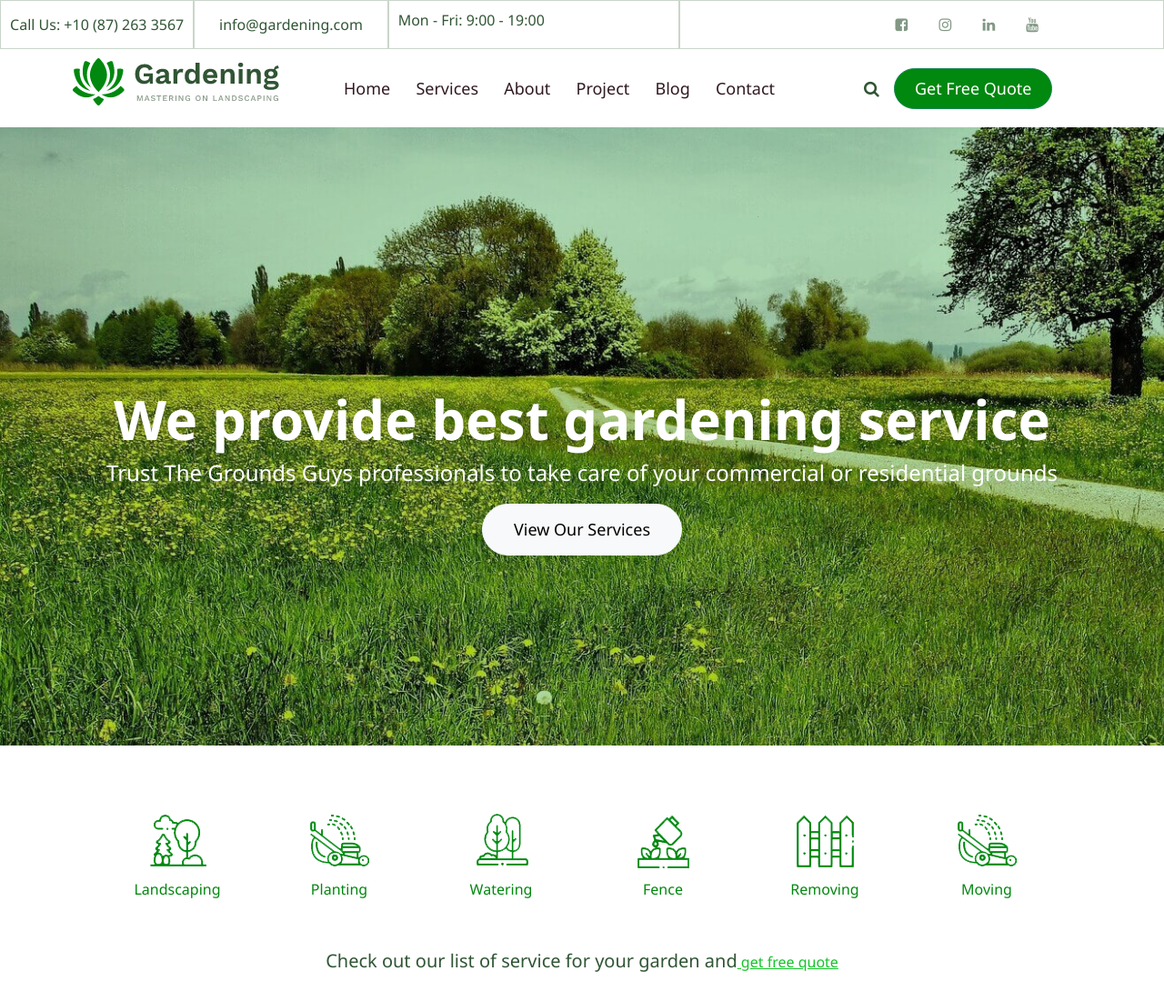
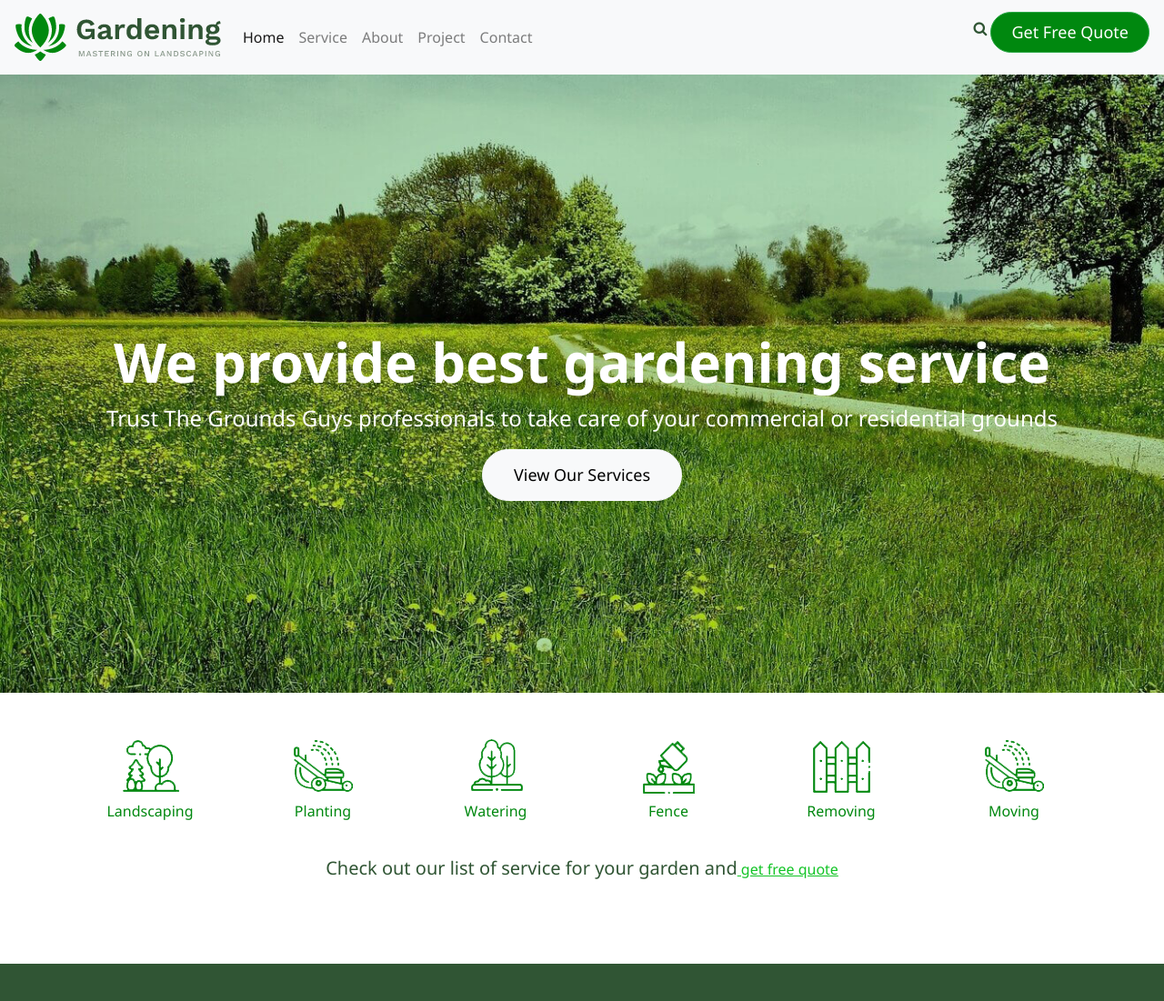
Before and after one commit to RixetBD/garden, a plain HTML site: page index.html in a window 1280 px wide. Shown: the top 1101 px of the page at 91% size. Drawn offline with nearby package versions, Linux system fonts and the light colour scheme.

Commit message:
Add files via upload

```diff
--- a/index.html
+++ b/index.html
@@ -9,23 +9,23 @@
     <link rel="shortcut icon" href="img/favicon.png" type="image/x-icon">
 
     <link rel="stylesheet" href="https://cdnjs.cloudflare.com/ajax/libs/font-awesome/4.7.0/css/font-awesome.min.css">
-    <link rel="stylesheet" href="css/rixet-style.css">
-    <link rel="stylesheet" href="css/style.css">
+    <link rel="stylesheet" href="https://stackpath.bootstrapcdn.com/bootstrap/4.5.2/css/bootstrap.min.css">
+    <link rel="stylesheet" href="css/style.css" type="text/css">
 
 </head>
 
 <body>
 
     <!-- Start Of Top Menu -->
-    <div class="container-fluid">
+    <div class="container-fluid d-none d-md-block d-lg-none">
         <div class="row top-menu">
-            <div class="col-2 top-border-r"><a href="tel:+8801773800869" style="color: #305534;">Call Us: +10 (87) 263
+            <div class="col-3 top-border-r"><a href="tel:+8801773800869" style="color: #305534;">Call Us: +10 (87) 263
                     3567</a></div>
-            <div class="col-2 top-border-r"><a href="mailto:info@gardening.com"
+            <div class="col-3 top-border-r"><a href="mailto:info@gardening.com"
                     style="color: #305534;">info@gardening.com</a></div>
             <div class="col-3">Mon - Fri: 9:00 - 19:00</div>
-            <div class="col-5 top-icon">
-                <ul style="float: right;padding-right: 7rem;">
+            <div class="col-3 top-icon">
+                <ul style="float: right;">
                     <li>
                         <a href="https://www.facebook.com/rixet.rabiul/"><i class="fa fa-facebook-square"></i></a>
                     </li>
@@ -49,42 +49,36 @@
 
 
     <!-- Start Of Main Menu -->
-    <nav class="container menubar">
-        <div class="row">
-            <div class="col-3">
-                <img src="img/logo.png" alt="Gardening">
-            </div>
-            <div class="col-6">
-                <ul>
-                    <li>
-                        <a href="#index.html">Home</a>
+    <nav class="navbar navbar-expand-lg navbar-light bg-light">
+    <a class="navbar-brand" href="index.html"><img src="img/logo.png" alt="Gardening"></a>
+    <button class="navbar-toggler" type="button" data-toggle="collapse" data-target="#navbarSupportedContent" aria-controls="navbarSupportedContent" aria-expanded="false" aria-label="Toggle navigation">
+    <span class="navbar-toggler-icon"></span>
+    </button>
+
+    <div class="collapse navbar-collapse" id="navbarSupportedContent">
+    <ul class="navbar-nav mr-auto">
+    <li class="nav-item active">
+    <a class="nav-link" href="#">Home <span class="sr-only">(current)</span></a>
     </li>
-                    <li>
-                        <a href="#index.html">Services</a>
+    <li class="nav-item">
+    <a class="nav-link" href="#">Service</a>
     </li>
-                    <li>
-                        <a href="#index.html">About</a>
+    <li class="nav-item">
+    <a class="nav-link" href="#">About</a>
     </li>
-                    <li>
-                        <a href="#index.html">Project</a>
+    <li class="nav-item">
+    <a class="nav-link" href="#">Project</a>
     </li>
-                    <li>
-                        <a href="#index.html">Blog</a>
-                    </li>
-                    <li>
-                        <a href="#index.html">Contact</a>
+    <li class="nav-item">
+    <a class="nav-link" href="#">Contact</a>
     </li>
     </ul>
-            </div>
-            <div class="col-3">
     <ul>
     <li><a href="#" style="color: #305534;"><i class="fa fa-search"></i></a></li>
     <li><a href="#" class="btn btn-success menu-btn text-white">Get Free Quote</a></li>
     </ul>
     </div>
-        </div>
     </nav>
-
     <!-- End Of Main Menu -->
 
     <!-- Start Of Main Header -->
@@ -102,29 +96,29 @@
 
     <!-- End Of Main Header -->
 
-    <div class="container text-center p-5">
+    <div class="container text-center pt-5 pb-5">
         <div class="row">
-            <div class="col-2 p-4 six-icon">
-                <img src="img/icon/picon-1.png" alt="">
+            <div class="col-sm-4 col-md-2 col-lg-2 col-xl-2 six-icon">
+                <img class="img-fluid" src="img/icon/picon-1.png" alt="">
                 <h4><a href="#">Landscaping</a></h4>
             </div>
-            <div class="col-2 p-4 six-icon">
-                <img src="img/icon/picon-6.png" alt="">
+            <div class="col-sm-4 col-md-2 col-lg-2 col-xl-2 six-icon">
+                <img class="img-fluid" src="img/icon/picon-6.png" alt="">
                 <h4><a href="#">Planting</a></h4>
             </div>
-            <div class="col-2 p-4 six-icon">
-                <img src="img/icon/picon-3.png" alt="">
+            <div class="col-sm-4 col-md-2 col-lg-2 col-xl-2 six-icon">
+                <img class="img-fluid" src="img/icon/picon-3.png" alt="">
                 <h4><a href="#">Watering</a></h4>
             </div>
-            <div class="col-2 p-4 six-icon">
-                <img src="img/icon/picon-4.png" alt="">
+            <div class="col-sm-4 col-md-2 col-lg-2 col-xl-2 six-icon">
+                <img class="img-fluid" src="img/icon/picon-4.png" alt="">
                 <h4><a href="#">Fence</a></h4>
             </div>
-            <div class="col-2 p-4 six-icon">
-                <img src="img/icon/picon-5.png" alt="">
+            <div class="col-sm-4 col-md-2 col-lg-2 col-xl-2 six-icon">
+                <img class="img-fluid" src="img/icon/picon-5.png" alt="">
                 <h4><a href="#">Removing</a></h4>
             </div>
-            <div class="col-2 p-4 six-icon">
+            <div class="col-sm-4 col-md-2 col-lg-2 col-xl-2 six-icon">
                 <img src="img/icon/picon-6.png" alt="">
                 <h4><a href="#">Moving</a></h4>
             </div>
@@ -137,7 +131,7 @@
     <div class="container-fluid g-part">
         <div class="container g-part-c">
             <div class="row">
-                <div class="col-6">
+                <div class="col-sm-12 col-md-6 pt-3">
                     <h1>We have been designing gardens since 1990</h1>
                     <p>
                         Lorem ipsum dolor sit amet, consectetur adipiscing elit. Morbi sollicitudin ante nisl, non
@@ -146,7 +140,7 @@
                     </p>
                     <img class="img-fluid" src="img/about1.jpg" alt="">
                 </div>
-                <div class="col-6">
+                <div class="col-sm-12 col-md-6 pt-3">
                     <h4>Our Mission</h4>
                     <p>Lorem ipsum dolor sit amet, consectetur adipiscing elit. Morbi sollicitudin ante nisl, non
                         feugiat null fermentum lobortis. Aenean placerat ipsum ut velit elementum, in sodales tellus
@@ -168,7 +162,7 @@
 
     <div class="container-fluid block3">
         <div class="row">
-            <div class="col-4 p-4">
+            <div class="col-sm-12 col-md-4 p-4">
                 <img src="img/icon/icon.svg" alt="">
 
                 <h5>We prefer quality first</h5>
@@ -176,7 +170,7 @@
                     null fermentum lobortis.</p>
             </div>
 
-            <div class="col-4 p-4">
+            <div class="col-sm-12 col-md-4 p-4">
                 <img src="img/icon/icon.svg" alt="">
 
                 <h5>We prefer quality first</h5>
@@ -184,7 +178,7 @@
                     null fermentum lobortis.</p>
             </div>
 
-            <div class="col-4 p-4">
+            <div class="col-sm-12 col-md-4 p-4">
                 <img src="img/icon/icon.svg" alt="">
 
                 <h5>We prefer quality first</h5>
@@ -198,27 +192,29 @@
     <div class="container project">
         <h1>Feature Projects</h1>
         <div class="row">
-            <div class="col-4 box" style="background-image: url('img/project1.jpg');">
+            <div class="col-sm-12 col-md-4 box">
+				<img src="img/project1.jpg" alt="Picture One" class="img-fluid">
+            </div>
 
+            <div class="col-sm-12 col-md-4 box">
+            <img src="img/project2.jpg" alt="Picture One" class="img-fluid">
             </div>
-            <div class="col-4 box" style="background-image: url('img/project2.jpg');">
 
-            </div>
-            <div class="col-4 box" style="background-image: url('img/project3.jpg');">
-
+            <div class="col-sm-12 col-md-4 box">
+            <img src="img/project3.jpg" alt="Picture One" class="img-fluid">
             </div>
         </div>
     </div>
 
     <div class="container-fluid p-5 last-part">
         <div class="row">
-            <div class="col-4 s-img">
-                <img class="img-fluid" src="img/visit_bg1.jpg" alt="" style="min-height: 515px;">
+            <div class="col-sm-12 col-md-4 s-img">
+                <img class="img-fluid" src="img/visit_bg1.jpg" alt="">
             </div>
-            <div class="col-8">
+            <div class="col-sm-12 col-md-8">
                 <div class="row">
 
-                    <div class="col-6">
+                    <div class="col-sm-12 col-md-6">
                         <h2>Our Commitment</h2>
                         <p>Lorem ipsum dolor sit amet, consectetur adipiscing elit. Morbi sollicitudin ante nisl, non
                             feugiat
@@ -227,16 +223,16 @@
                             Phasellus vestibulum
                             felis.</p>
                         <div class="row">
-                            <div class="col-3">
-                                <img src="img/testimonial.png" alt="">
+                            <div class="col-sm-12 col-md-9">
+                                <img class="img-fluid" src="img/testimonial.png" alt="">
                             </div>
-                            <div class="col-9 clr">
+                            <div class="col-sm-12 col-md-9 clr">
                                 <h4>Reuben Sandwich</h4>
                                 <p>CEO of Gardening</p>
                             </div>
                         </div>
                     </div>
-                    <div class="col-6">
+                    <div class="col-sm-12 col-md-6">
                         <h2>Get Free Quote</h2>
                         <form method="POST">
                             <input type="text" name="name" placeholder="Your name">
@@ -281,11 +277,14 @@
                         class="fa fa-heart"></i> Rabiul Islam
             </p>
         </div>
+        <br>
+        <div class="container-fluid">
         	<img class="img-fluid" src="img/footer-bg2.png" alt="">
+        </div>
     </footer>
     <!-- End Of Main Footer -->
-
-
+    <script src="https://ajax.googleapis.com/ajax/libs/jquery/1.12.4/jquery.min.js"></script>
+<script src="https://stackpath.bootstrapcdn.com/bootstrap/4.5.2/js/bootstrap.bundle.min.js"></script>
 </body>
 
 </html>
```
Lines whose indentation alone changed are shown as unchanged.
